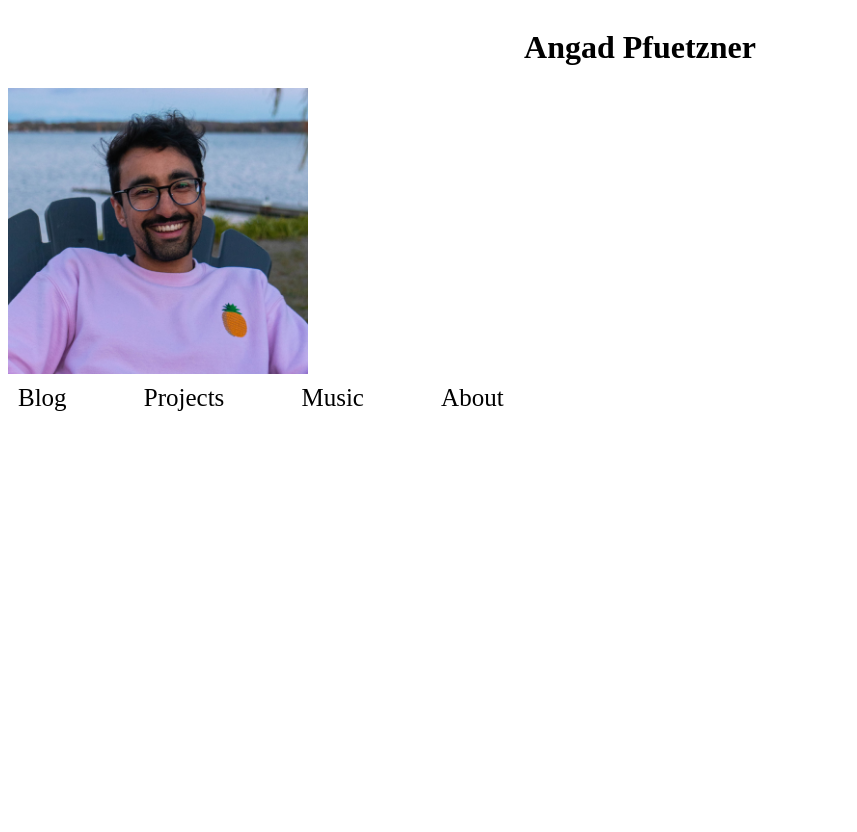
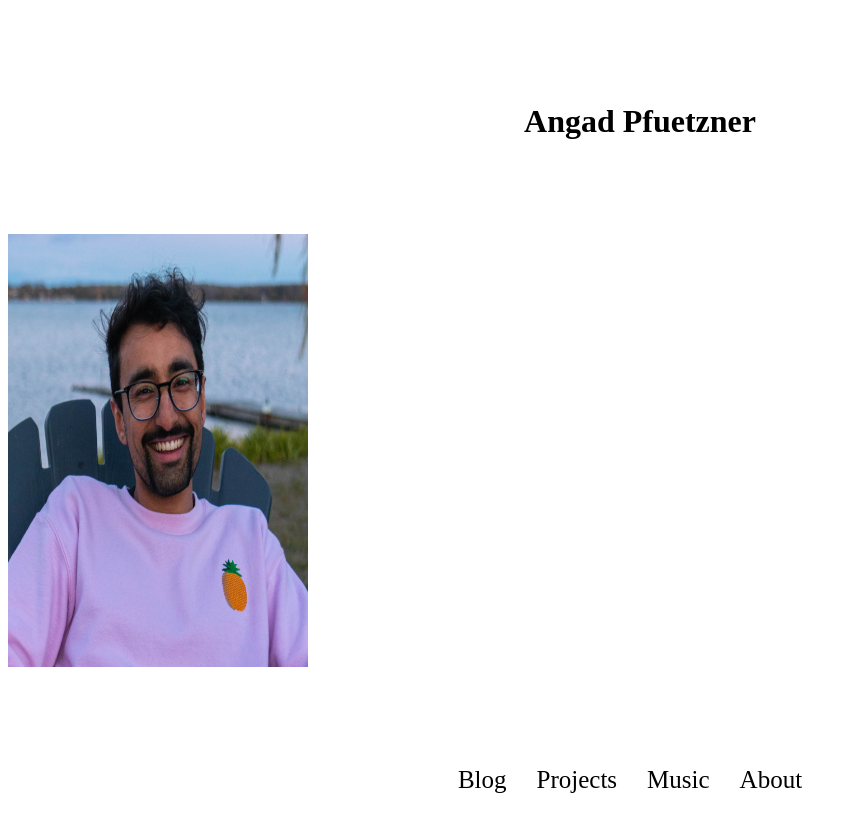
Before and after one commit to Angad99/Angad99.github.io, a Jekyll site: the page built from index.html, in a window 1280 px wide. Shown: the top 832 px of the page, without its empty margins (0-857 px from the left). Built offline with Jekyll 4.4.1, drawn with Linux system fonts in a browser that asks for light colours.

Commit message:
edit homepage

```diff
--- a/_sass/homepage.scss
+++ b/_sass/homepage.scss
@@ -5,3 +5,8 @@
 	width:300px;
 	height:auto;
 }
+
+.bg {
+	display: flex;
+	flex-flow: wrap;
+}
--- a/_sass/navbar.scss
+++ b/_sass/navbar.scss
@@ -8,10 +8,10 @@ header {
 }
 
 nav {
-	width: 40%;
+	width: 100%;
 	display: flex;
 	background-color: transparent;
-	justify-content: space-between;
+	justify-content: center;
 	align-items: center;
 	padding: 10px;
 	font-size: 25px;
@@ -27,6 +27,7 @@ nav a {
 	order: 1;
 	text-decoration: none;
 	color: black;
+	padding: 15px;
 }
 
 .current {
@@ -38,7 +39,7 @@ nav a:hover{
 }
 
 .site-info {
-	width: 40%;
+	width: 100%;
 	display: flex;
 	text-decoration: none;
 	justify-content: center;
```
